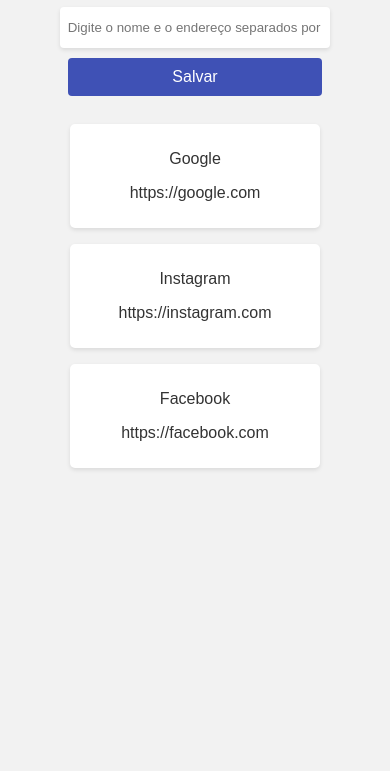
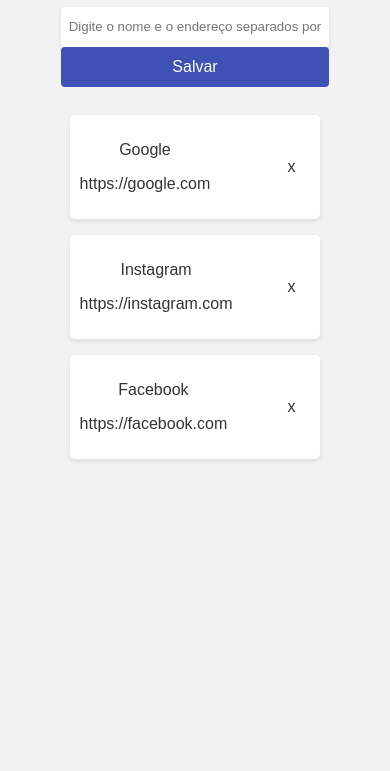
Before and after one commit to gabrieuz/project-favorites, a website: page public/index.html in a window 390 px wide. Shown: the part 73-844 px from the top of the page. Drawn offline with Linux system fonts and the light colour scheme.

Commit message:
Aula 03/07

```diff
--- a/public/index.html
+++ b/public/index.html
@@ -15,7 +15,7 @@
 
 <header>
     <div class="logo">
-        <img src="./assets/favorite.svg" width="25" height="25" alt="">
+        <!-- <img src="./assets/favorite.svg" width="25" height="25" alt=""> -->
         <h1>Meus links</h1>
     </div>
 </header>
--- a/public/scripts.js
+++ b/public/scripts.js
@@ -19,21 +19,26 @@
 */
 
 function addElement({ name, url }) {
-
 	// Pegando a lista da página principal
 	const list = document.getElementById("favorites-list");
 
 	// Criando os elementos HTML
 	const li = document.createElement("li");
+	const divInfo = document.createElement("div");
+	const divRemove = document.createElement("div");
 	const nameElement = document.createElement("p");
 	const urlElement = document.createElement("p");
 
 	// Adicionando conteúdo aos elementos HTML
 	nameElement.innerText = name;
 	urlElement.innerText = url;
+	divRemove.innerText = "x";
+	divInfo.classList.add("info");
+	divRemove.classList.add("remove");
 
 	// Anexando elementos
-    li.append(nameElement, urlElement);
+	divInfo.append(nameElement, urlElement);
+	li.append(divInfo, divRemove);
 	list.appendChild(li);
 }
 
@@ -47,9 +52,15 @@
 // Iterando os links e adicionando no frontend
 links.map(({ name, url }) => addElement({ name, url }));
 
-function removeElement(element) {
-	// criem os códigos
-}
+const remove = document.querySelectorAll(".remove");
+
+remove.forEach((item) => {
+	item.addEventListener("click", () => {
+        const li = item.parentNode;
+        if (confirm("Tem certeza que deseja excluir este link?"));
+		li.remove();
+	});
+});
 
 form.addEventListener("submit", (event) => {
 	event.preventDefault();
--- a/public/style.css
+++ b/public/style.css
@@ -1,4 +1,7 @@
 /* Global Styles */
+* {
+    box-sizing: border-box;
+}
 
 :root {
 
@@ -75,10 +78,9 @@
     border: none;
     border-radius: 4px;
     box-shadow: var(--input-shadow);
-    height: 25px;
-    width: 300px;
+    height: 40px;
+    width: 325px;
     max-width: 100%;
-    margin-bottom: 10px;
 }
 
 input:focus {
@@ -87,6 +89,7 @@
 }
 
 #favorites-button {
+    height: 40px;
     padding: 10px 20px;
     background-color: var(--button-bg);
     color: var(--button-text-color);
@@ -112,11 +115,19 @@
 }
 
 #favorites-list li {
+    display: flex;
+    align-items: center;
+    justify-content:space-between;
     background-color: var(--list-bg-color);
     box-shadow: var(--list-shadow);
     padding: 10px 40px;
     margin-bottom: 10px;
     border-radius: 5px;
+}
+
+.remove {
+    padding: 15px;
+    cursor: pointer;
 }
 
 /* Media Queries */
@@ -145,15 +156,15 @@
     main,
     form,
     input {
-        min-width: 90%;
+        min-width: 95%;
     }
 
     #favorites-button {
-        min-width: 90%;
+        min-width: 95%;
     }
 
     #favorites-list {
-        min-width: 90%;
+        min-width: 95%;
     }
 
     #favorites-list li {
@@ -164,7 +175,7 @@
 @media (max-width: 410px) {
 
     input {
-        width: 90%;
+        width: 95%;
     }
 
     #favorites-list li {
```
Also changed, not shown: package.json (added, +15 -0 lines), server.js (+17 -5 lines), favicon.ico (added), 2 other files. Lines whose indentation alone changed are shown as unchanged.
